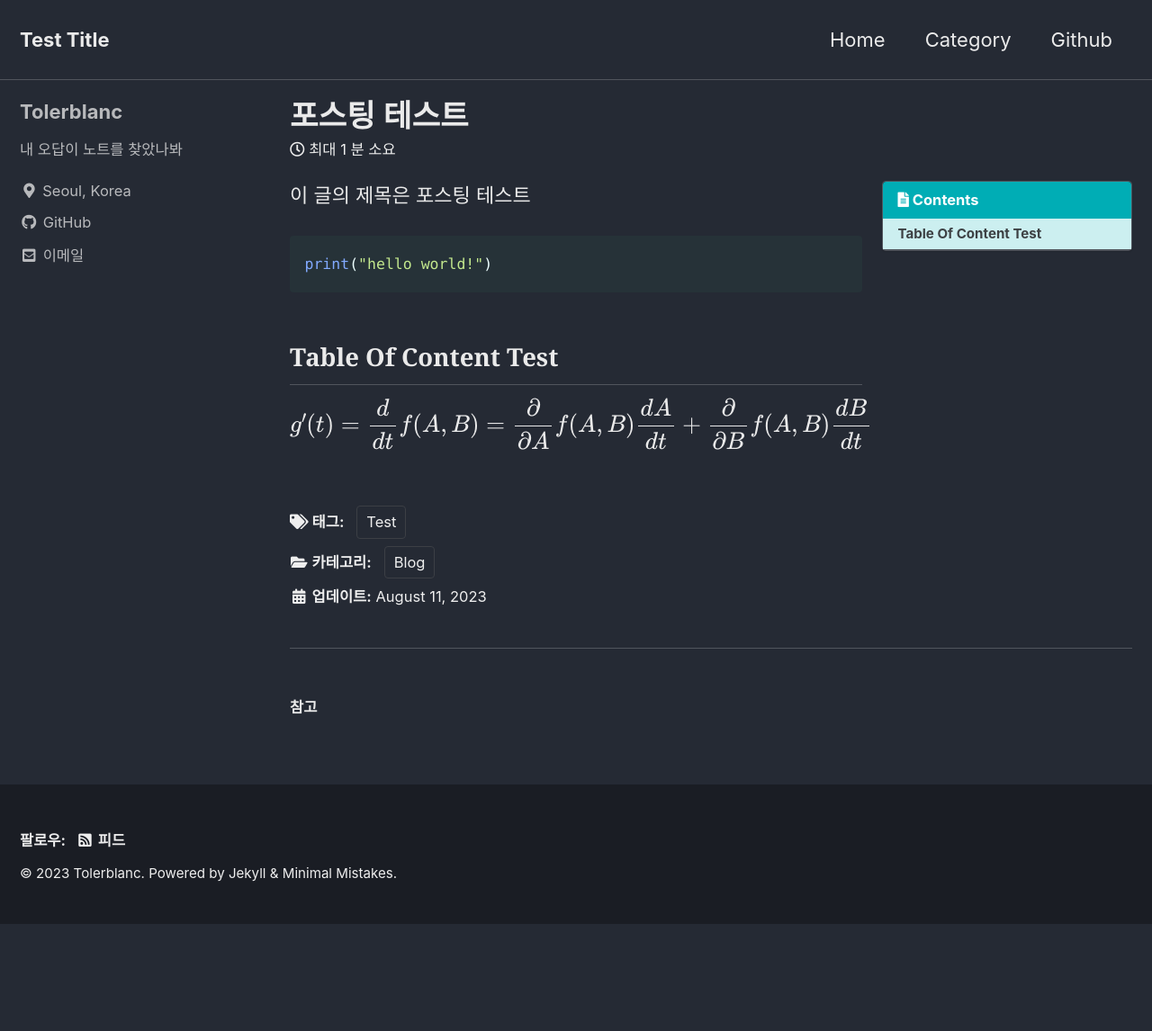
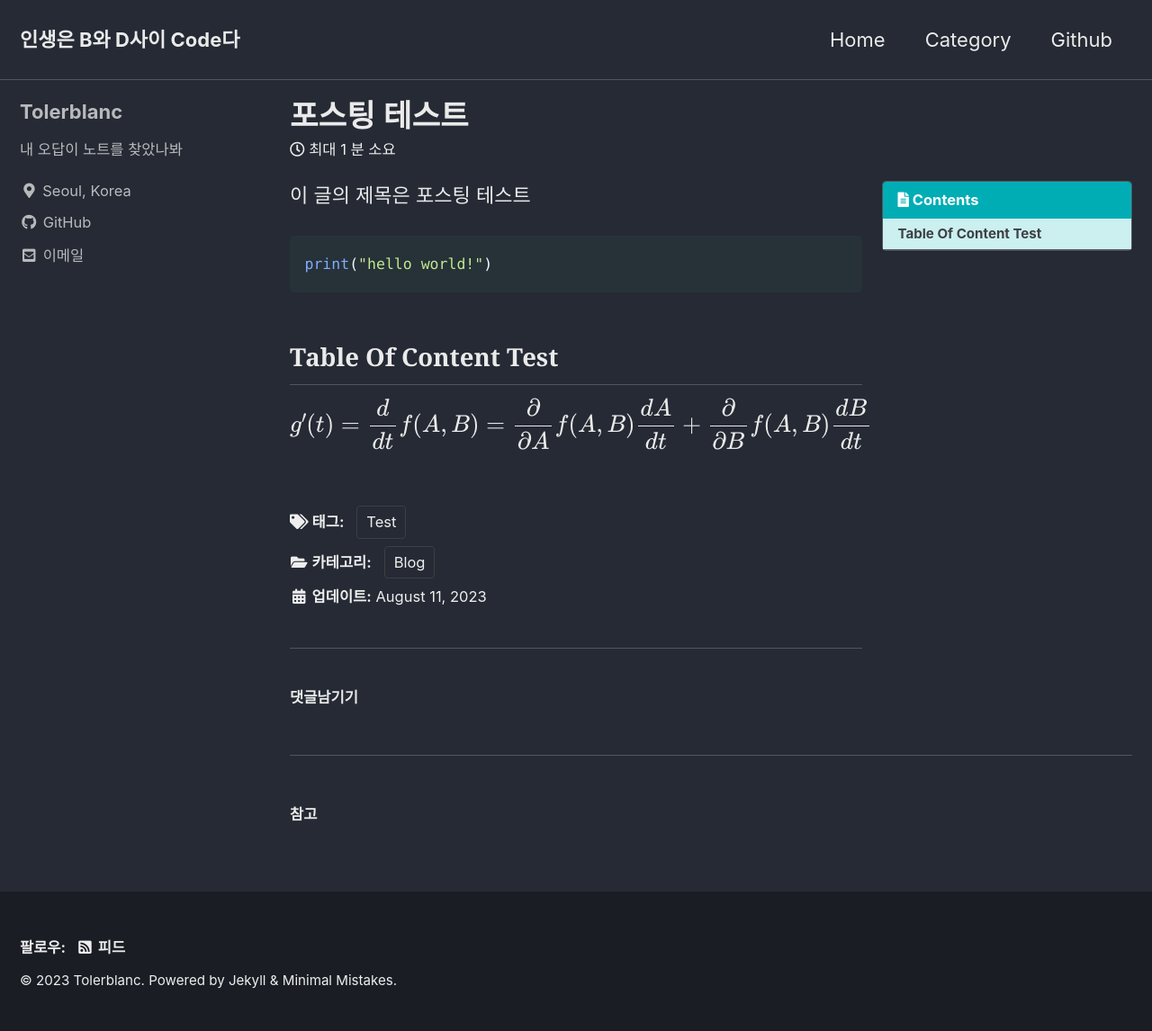
Before and after one commit to Tolerblanc/Tolerblanc.github.io, a Jekyll site: the page built from _posts/2023-08-05-test-post.md, in a window 1280 px wide. Shown: the whole page at 90% size. Built offline with Jekyll 4.4.1, drawn with Linux system fonts in a browser that asks for light colours; cached includes are drawn as plain includes; comment, search, counter and statistics services are not loaded; before the commit the page ends 1027 px from its top, so only the background shows below that.

Commit message:
change blog title

```diff
--- a/_config.yml
+++ b/_config.yml
@@ -16,7 +16,7 @@ minimal_mistakes_skin    : "dark" # "air", "aqua", "contrast", "dark", "dirt", "
 
 # Site Settings
 locale                   : "ko-KR"
-title                    : "Test Title"
+title                    : "인생은 B와 D사이 Code다"
 title_separator          : "-"
 subtitle                 : # site tagline that appears below site title in masthead
 name                     : "Tolerblanc"
@@ -287,7 +287,7 @@ defaults:
       layout: single
       author_profile: true
       read_time: true
-      comments: # true
+      comments: true
       share: # true
       related: true
       mathjax: true
```
